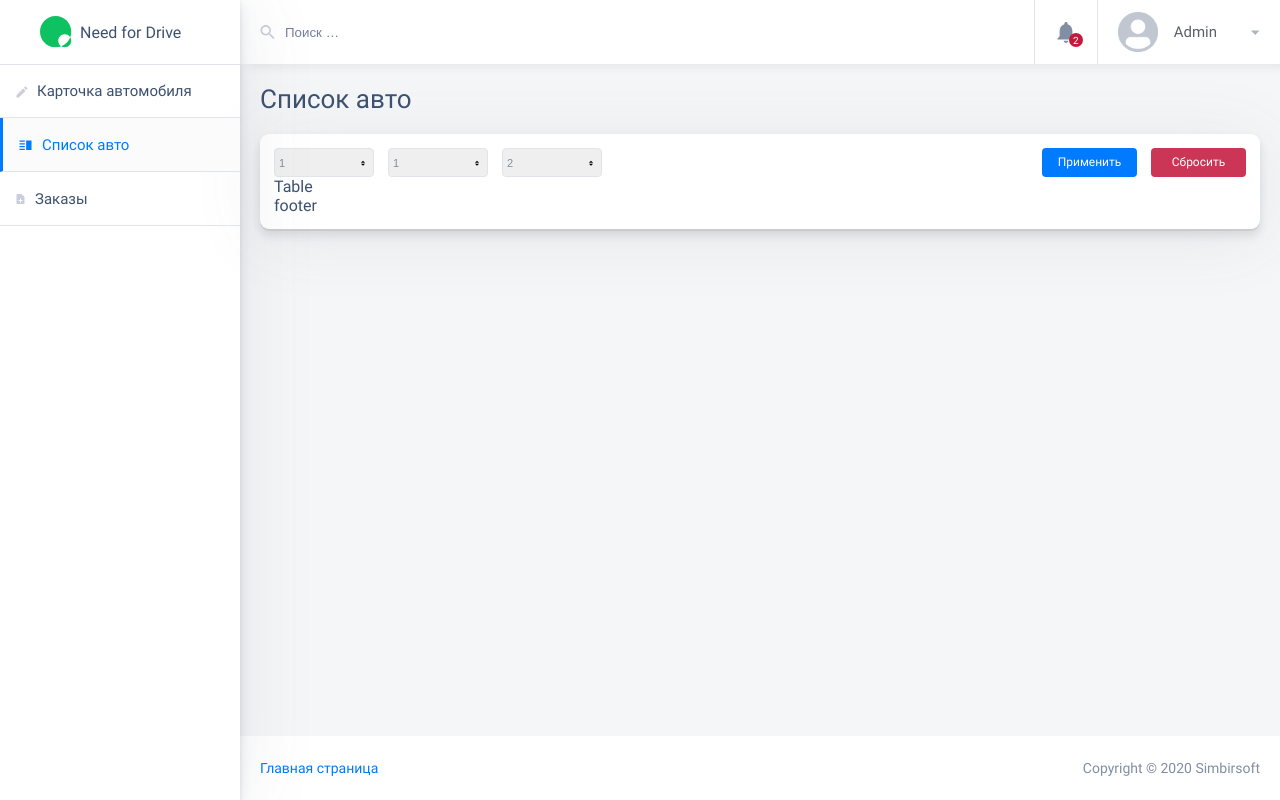
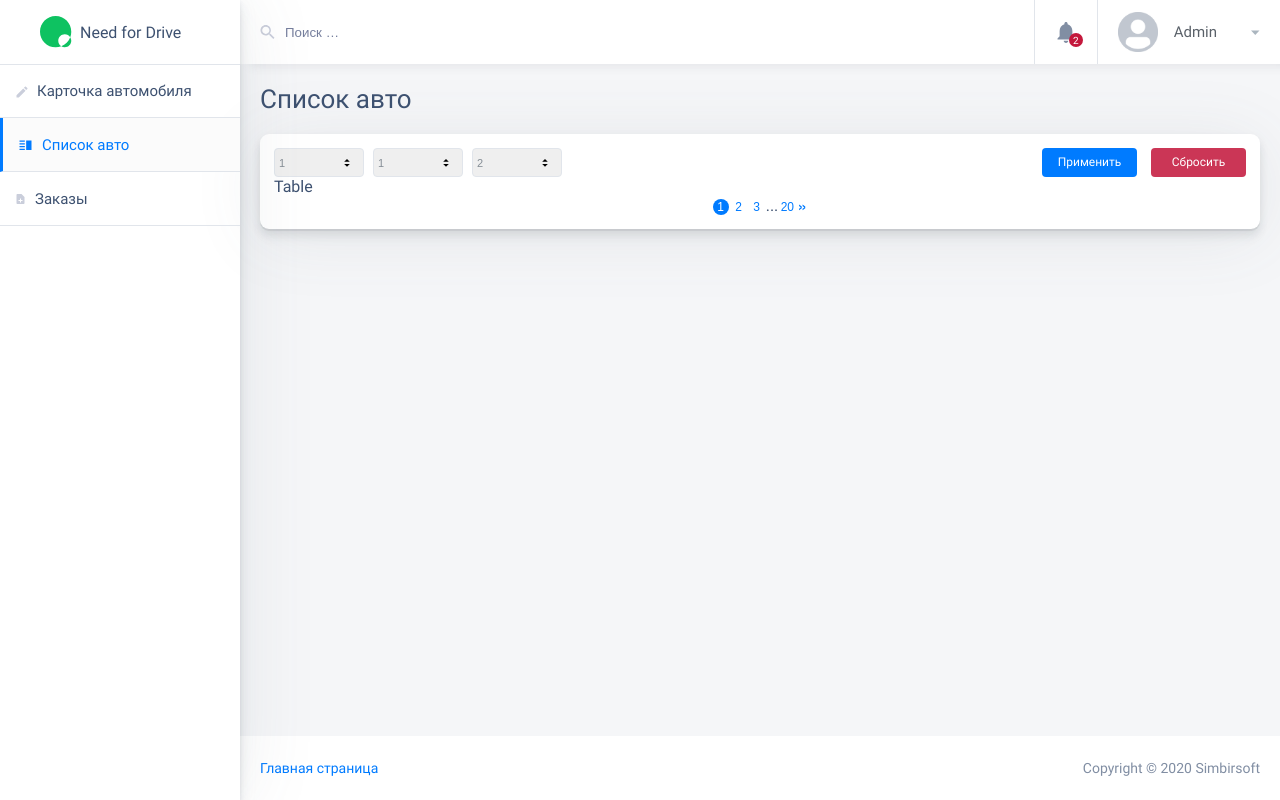
Before and after one commit to PolyantsevYury/need-for-drive, a React (Create React App) app: page /admin/table in a window 1280 px wide. Built offline with nearby package versions, Linux system fonts and the light colour scheme; what react-geocode would draw is missing.

Commit message:
Add reusable paginator; fix filter input arrows

```diff
--- a/src/components/adminPage/carsTable/CarsTable.js
+++ b/src/components/adminPage/carsTable/CarsTable.js
@@ -1,12 +1,12 @@
-import React from "react";
+import React, { useState } from "react";
 import "./CarsTable.scss";
 import { Form, Formik } from "formik";
 import { Filter } from "../../common/forms/Forms";
 import { Button } from "../../common/buttons/Buttons";
+import Paginator from "../../common/paginator/Paginator";
 // import { Button } from "../../common/buttons/Buttons";
 // import { Checkbox, Text } from "../../common/forms/Forms";
 
-const CarsTable = () => {
 const firstOptions = [
   { key: "1", value: "1" },
   { key: "2", value: "2" },
@@ -25,6 +25,9 @@ const CarsTable = () => {
   name2: "1",
   name3: "2",
 };
+
+const CarsTable = () => {
+  const [currentPage, setCurrentPage] = useState(1);
 
   // eslint-disable-next-line no-console
   const onFilterSubmit = (value) => console.log(value);
@@ -55,7 +58,14 @@ const CarsTable = () => {
           </Formik>
         </div>
         <div className="cars-table__content">Table</div>
-        <div className="cars-table__footer">footer</div>
+        <div className="cars-table__footer">
+          <Paginator
+            currentPage={currentPage}
+            onPageChanged={(p) => setCurrentPage(p)}
+            totalItemsCount={140}
+            pageSize={7}
+          />
+        </div>
       </div>
     </>
   );
--- a/src/components/adminPage/carsTable/CarsTable.scss
+++ b/src/components/adminPage/carsTable/CarsTable.scss
@@ -10,10 +10,6 @@
 
   &__filter-items {
     display: flex;
-
-    select {
-      margin-right: 8px;
-    }
   }
 
   &__filter-buttons {
--- a/src/components/adminPage/orders/Orders.js
+++ b/src/components/adminPage/orders/Orders.js
@@ -1,4 +1,4 @@
-import React from "react";
+import React, { useState } from "react";
 import "./Orders.scss";
 import { Form, Formik } from "formik";
 import { Button } from "../../common/buttons/Buttons";
@@ -7,10 +7,8 @@ import modelExample from "../../../assets/images/adminModel.png";
 import approveIcon from "../../../assets/images/icons/approve_icon.svg";
 import rejectIcon from "../../../assets/images/icons/reject_icon.svg";
 import editIcon from "../../../assets/images/icons/edit_icon.svg";
-import nextPage from "../../../assets/images/icons/next_page_icon.svg";
-import prevPage from "../../../assets/images/icons/prev_page_icon.svg";
+import Paginator from "../../common/paginator/Paginator";
 
-const Orders = () => {
 const periodOptions = [
   { key: "За год", value: "year" },
   { key: "За месяц", value: "month" },
@@ -39,6 +37,9 @@ const Orders = () => {
   city: "Ульяновск",
   status: "process",
 };
+
+const Orders = () => {
+  const [currentPage, setCurrentPage] = useState(1);
   // eslint-disable-next-line no-console
   const onFilterSubmit = (value) => console.log(value);
   // eslint-disable-next-line no-console
@@ -52,11 +53,11 @@ const Orders = () => {
           <Formik initialValues={initialValues} onSubmit={onFilterSubmit}>
             <Form className="orders__filter">
               <div className="orders__filter-items">
-                <div className="container">
+                <div className="orders__container">
                   <Filter name="period" options={periodOptions} />
                   <Filter name="model" options={modelOptions} />
                 </div>
-                <div className="container">
+                <div className="orders__container">
                   <Filter name="city" options={cityOptions} />
                   <Filter name="status" options={statusOptions} />
                 </div>
@@ -124,13 +125,12 @@ const Orders = () => {
           </div>
         </div>
         <div className="orders__footer">
-          <div className="pages">
-            <img src={prevPage} alt="" />
-            <span className="pages__item">1</span>
-            <span className="pages__item pages__item--active">2</span>
-            <span className="pages__item">3</span>
-            <img src={nextPage} alt="" />
-          </div>
+          <Paginator
+            currentPage={currentPage}
+            onPageChanged={(p) => setCurrentPage(p)}
+            totalItemsCount={140}
+            pageSize={7}
+          />
         </div>
       </div>
     </>
--- a/src/components/adminPage/orders/Orders.scss
+++ b/src/components/adminPage/orders/Orders.scss
@@ -29,19 +29,19 @@
     }
   }
 
+  &__container {
+    display: flex;
+    margin-top: 16px;
+
+    @media (max-width: $max-mobile) {
+      margin-top: 8px;
+    }
+  }
+
   &__filter-items {
     flex-grow: 1;
     display: flex;
     flex-wrap: wrap;
-
-    .container {
-      display: flex;
-      margin-top: 16px;
-
-      @media (max-width: $max-mobile) {
-        margin-top: 8px;
-      }
-    }
   }
 
   &__filter-btn {
--- a/src/components/common/forms/Forms.scss
+++ b/src/components/common/forms/Forms.scss
@@ -212,7 +212,7 @@
   color: #868E96;
   width: 100%;
   max-width: 120px;
-  min-width: 100px;
+  min-width: 90px;
   -moz-appearance: none;
   -webkit-appearance: none;
   padding-left: 4px;
@@ -229,6 +229,11 @@
     flex-direction: column;
     justify-content: center;
 
+    img {
+      margin: 0.5px;
+      width: 8px;
+    }
+
     @media (max-width: $max-tablet) {
       right: 16px;
     }
--- /dev/null
+++ b/src/components/common/paginator/Paginator.jsx
@@ -0,0 +1,102 @@
+import React, { useState } from "react";
+import "./Paginator.scss";
+import nextPage from "../../../assets/images/icons/next_page_icon.svg";
+import prevPage from "../../../assets/images/icons/prev_page_icon.svg";
+
+const Paginator = ({
+  totalItemsCount,
+  pageSize,
+  currentPage,
+  onPageChanged,
+  portionSize = 3,
+}) => {
+  const pagesCount = Math.ceil(totalItemsCount / pageSize);
+
+  const pages = [];
+  for (let i = 1; i <= pagesCount; i += 1) {
+    pages.push(i);
+  }
+
+  const portionCount = Math.ceil(pagesCount / portionSize);
+  const [portionNumber, setPortionNumber] = useState(1);
+  const leftPortionPageNumber = (portionNumber - 1) * portionSize + 1;
+  const rightPortionPageNumber = portionNumber * portionSize;
+  const lastPage = pages[pages.length - 1];
+  return (
+    <div className="paginator">
+      {portionNumber > 1 && (
+        <>
+          <button
+            type="button"
+            onClick={() => {
+              setPortionNumber(portionNumber - 1);
+            }}
+          >
+            <img className="arrow" src={prevPage} alt="" />
+          </button>
+          <button
+            type="button"
+            className={`pageNumber ${currentPage === 1 ? "selectedPage" : ""}`}
+            key={1}
+            onClick={() => {
+              setPortionNumber(1);
+              onPageChanged(1);
+            }}
+          >
+            1
+          </button>
+          ...
+        </>
+      )}
+
+      {pages
+        .filter(
+          (p) => p >= leftPortionPageNumber && p <= rightPortionPageNumber
+        )
+        .map((p) => {
+          return (
+            <button
+              type="button"
+              className={`pageNumber ${
+                currentPage === p ? "selectedPage" : ""
+              }`}
+              key={p}
+              onClick={() => {
+                onPageChanged(p);
+              }}
+            >
+              {p}
+            </button>
+          );
+        })}
+      {portionCount > portionNumber && (
+        <>
+          ...
+          <button
+            type="button"
+            className={`pageNumber ${
+              currentPage === lastPage ? "selectedPage" : ""
+            }`}
+            key={lastPage}
+            onClick={() => {
+              setPortionNumber(portionCount);
+              onPageChanged(lastPage);
+            }}
+          >
+            {lastPage}
+          </button>
+          <button
+            type="button"
+            onClick={() => {
+              setPortionNumber(portionNumber + 1);
+            }}
+          >
+            <img className="arrow" src={nextPage} alt="" />
+          </button>
+        </>
+      )}
+    </div>
+  );
+};
+
+export default Paginator;
--- /dev/null
+++ b/src/components/common/paginator/Paginator.scss
@@ -0,0 +1,32 @@
+@import "../../../assets/variables";
+
+.paginator {
+  text-align: center;
+
+  button {
+    color: $clr-main-blue;
+    border: none;
+    background-color: #fff;
+    outline: none;
+    cursor: pointer;
+    padding: 0;
+    margin: 0 1px;
+  }
+}
+
+.arrow {
+  width: 8px;
+  margin: 0 1px;
+}
+
+.pageNumber {
+  font-size: 12px;
+  width: 16px;
+  height: 16px;
+}
+
+.pageNumber.selectedPage {
+  color: #fff;
+  background-color: $clr-main-blue;
+  border-radius: 100%;
+}
```
Lines whose indentation alone changed are shown as unchanged.
